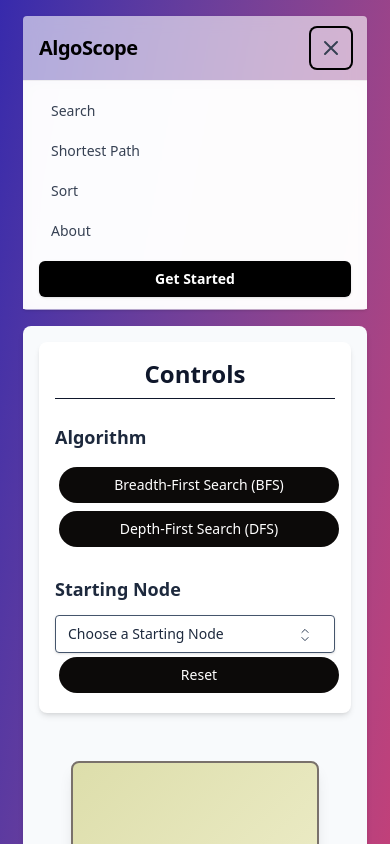
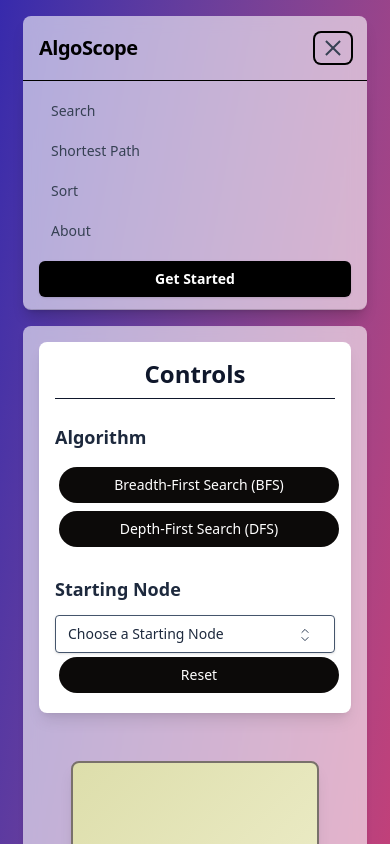
Before and after one commit to bim-adi/AlgoScope, a React (Vite) app: page /search in a window 390 px wide. Both pictures are taken after a click on the button "Toggle menu". Shown: the top 844 px of the page. Built offline with nearby package versions, Linux system fonts and the light colour scheme.

Commit message:
huge-ui-change

```diff
--- a/src/components/Home.jsx
+++ b/src/components/Home.jsx
@@ -14,24 +14,28 @@ export const Home = () => {
           description="Bubble, Merge, Quick, Heap Sort, etc."
           color="bg-blue-100"
           link="/sort"
+          time={0.7}
         />
         <AlgoCard
           title="Searching Algorithms"
           description="BFS, DFS, Binary Search, Linear Search..."
           color="bg-green-100"
           link="/search"
+          time={0.8}
         />
         <AlgoCard
           title="Graph Algorithms"
           description="Dijkstra, Floyd-Warshall, Topological Sort..."
           color="bg-pink-100"
           link="/spath"
+          time={0.9}
         />
         <AlgoCard
           title="Dynamic Programming"
           description="Knapsack, LCS, Matrix Chain Multiplication..."
           color="bg-purple-100"
           link="/"
+          time={1}
         />
       </div>
     </div>
--- a/src/components/Navbar.jsx
+++ b/src/components/Navbar.jsx
@@ -1,5 +1,55 @@
 import React, { useState } from 'react'
 import { Link } from 'react-router-dom'
+// 1. Import motion and AnimatePresence
+import { motion, AnimatePresence } from 'framer-motion'
+
+// 2. Define the bounce transition
+const bounceTransition = {
+  type: 'spring',
+  stiffness: 260,
+  damping: 15,
+}
+
+// 3. Define variants for the icon lines
+const topVariants = {
+  closed: { rotate: 0, y: 0 },
+  open: { rotate: 45, y: 6 }, // Move down 6px
+}
+const middleVariants = {
+  closed: { opacity: 1 },
+  open: { opacity: 0 },
+}
+const bottomVariants = {
+  closed: { rotate: 0, y: 0 },
+  open: { rotate: -45, y: -6 }, // Move up 6px
+}
+
+// 4. Define variants for the mobile menu panel
+const menuVariants = {
+  closed: {
+    opacity: 0,
+    y: -10, // Start 10px up
+    transition: {
+      duration: 0.2,
+    },
+  },
+  open: {
+    opacity: 1,
+    y: 0, // Animate to 0
+    transition: {
+      type: 'spring',
+      stiffness: 260,
+      damping: 20,
+      staggerChildren: 0.05, // Animate links one by one
+    },
+  },
+}
+
+// Variant for the links inside the mobile menu
+const menuItemVariants = {
+  closed: { opacity: 0, y: -10 },
+  open: { opacity: 1, y: 0 },
+}
 
 export const Navbar = () => {
   const [open, setOpen] = useState(false)
@@ -12,8 +62,17 @@ export const Navbar = () => {
     { name: 'About', href: '/about' },
   ]
 
+  // Helper component for the icon lines
+  const Line = ({ variants }) => (
+    <motion.div
+      className="h-0.5 w-5 bg-gray-700" // Changed to match your icon color
+      variants={variants}
+      transition={bounceTransition}
+    />
+  )
+
   return (
-    <header className="sticky top-0 z-50 w-full border-b border-black/5 bg-white/70 backdrop-blur supports-[backdrop-filter]:bg-white/60 rounded shadow-sm">
+    <header className="sticky top-0 z-50 w-full border-b border-black/5 bg-white/70 backdrop-blur supports-[backdrop-filter]:bg-white/60 rounded-lg shadow-lg">
       <nav className="mx-auto max-w-7xl px-4 sm:px-6 lg:px-8">
         <div className="flex h-16 items-center justify-between">
           <Link to="/" className="text-xl font-semibold tracking-tight">
@@ -46,52 +105,117 @@ export const Navbar = () => {
             </Link>
           </div>
 
-          <button
+          {/*           <button */}
+          {/*             type="button" */}
+          {/*             aria-label="Toggle menu" */}
+          {/*             aria-expanded={open} */}
+          {/*             onClick={() => setOpen((o) => !o)} */}
+          {/*             className="md:hidden inline-flex items-center justify-center rounded-md p-2 text-gray-700 hover:bg-gray-100 focus:outline-none focus:ring-2 focus:ring-black" */}
+          {/*           > */}
+          {/*             <svg */}
+          {/*               className={`h-6 w-6 ${open ? 'hidden' : 'block'}`} */}
+          {/*               viewBox="0 0 24 24" */}
+          {/*               fill="none" */}
+          {/*               stroke="currentColor" */}
+          {/*               strokeWidth="2" */}
+          {/*             > */}
+          {/*               <path */}
+          {/*                 strokeLinecap="round" */}
+          {/*                 strokeLinejoin="round" */}
+          {/*                 d="M4 6h16M4 12h16M4 18h16" */}
+          {/*               /> */}
+          {/*             </svg> */}
+          {/*             <svg */}
+          {/*               className={`h-6 w-6 ${open ? 'block' : 'hidden'}`} */}
+          {/*               viewBox="0 0 24 24" */}
+          {/*               fill="none" */}
+          {/*               stroke="currentColor" */}
+          {/*               strokeWidth="2" */}
+          {/*             > */}
+          {/*               <path */}
+          {/*                 strokeLinecap="round" */}
+          {/*                 strokeLinejoin="round" */}
+          {/*                 d="M6 18L18 6M6 6l12 12" */}
+          {/*               /> */}
+          {/*             </svg> */}
+          {/*           </button> */}
+          {/*         </div> */}
+          {/*       </nav> */}
+          {/**/}
+          {/*       <div */}
+          {/*         className={`md:hidden ${ */}
+          {/*           open ? 'block' : 'hidden' */}
+          {/*         } border-t border-black/5 bg-white/90 backdrop-blur shadow-lg rounded-lg`} */}
+          {/*       > */}
+          {/*         <div className="mx-auto max-w-7xl px-4 sm:px-6 lg:px-8 py-3"> */}
+          {/*           <ul className="space-y-1"> */}
+          {/*             {links.map((link) => ( */}
+          {/*               <li key={link.name}> */}
+          {/*                 <Link */}
+          {/*                   to={link.href} */}
+          {/*                   onClick={() => { */}
+          {/*                     setActive(link.name) */}
+          {/*                     setOpen(false) */}
+          {/*                   }} */}
+          {/*                   className={`block rounded-md px-3 py-2 text-sm font-medium transition-colors ${ */}
+          {/*                     active === link.name */}
+          {/*                       ? 'bg-black text-white' */}
+          {/*                       : 'text-gray-700 hover:text-black hover:bg-gray-100' */}
+          {/*                   }`} */}
+          {/*                 > */}
+          {/*                   {link.name} */}
+          {/*                 </Link> */}
+          {/*               </li> */}
+          {/*             ))} */}
+          {/*           </ul> */}
+          {/*           <Link */}
+          {/*             to="#get-started" */}
+          {/*             className="mt-3 block text-center rounded-md bg-black px-4 py-2 text-sm font-semibold text-white shadow-sm hover:bg-gray-800" */}
+          {/*           > */}
+          {/*             Get Started */}
+          {/*           </Link> */}
+          {/*         </div> */}
+          {/*       </div> */}
+          {/*     </header> */}
+          {/*   ) */}
+          {/* } */}
+
+          {/* 5. Apply the animation to the button */}
+          <motion.button
             type="button"
             aria-label="Toggle menu"
             aria-expanded={open}
             onClick={() => setOpen((o) => !o)}
-            className="md:hidden inline-flex items-center justify-center rounded-md p-2 text-gray-700 hover:bg-gray-100 focus:outline-none focus:ring-2 focus:ring-black"
+            // Animate between 'open' and 'closed' states
+            animate={open ? 'open' : 'closed'}
+            className="md:hidden inline-flex flex-col items-center justify-center gap-1 rounded-md p-2 text-gray-700 hover:bg-gray-100 focus:outline-none focus:ring-2 focus:ring-black"
           >
-            <svg
-              className={`h-6 w-6 ${open ? 'hidden' : 'block'}`}
-              viewBox="0 0 24 24"
-              fill="none"
-              stroke="currentColor"
-              strokeWidth="2"
-            >
-              <path
-                strokeLinecap="round"
-                strokeLinejoin="round"
-                d="M4 6h16M4 12h16M4 18h16"
-              />
-            </svg>
-            <svg
-              className={`h-6 w-6 ${open ? 'block' : 'hidden'}`}
-              viewBox="0 0 24 24"
-              fill="none"
-              stroke="currentColor"
-              strokeWidth="2"
-            >
-              <path
-                strokeLinecap="round"
-                strokeLinejoin="round"
-                d="M6 18L18 6M6 6l12 12"
-              />
-            </svg>
-          </button>
+            {/* 6. Remove old SVGs and add animated lines */}
+            <Line variants={topVariants} />
+            <Line variants={middleVariants} />
+            <Line variants={bottomVariants} />
+          </motion.button>
         </div>
       </nav>
 
-      <div
-        className={`md:hidden ${
-          open ? 'block' : 'hidden'
-        } border-t border-black/5 bg-white/90 backdrop-blur`}
+      {/* 7. Animate the mobile menu dropdown */}
+      <AnimatePresence>
+        {open && (
+          <motion.div
+            key="mobile-menu"
+            // Remove Tailwind's show/hide, let framer-motion handle it
+            className="md:hidden border-t border-black-5 shadow-lg rounded-b-lg overflow-hidden "
+            // Apply variants
+            variants={menuVariants}
+            initial="closed"
+            animate="open"
+            exit="closed"
           >
             <div className="mx-auto max-w-7xl px-4 sm:px-6 lg:px-8 py-3">
               <ul className="space-y-1">
                 {links.map((link) => (
-              <li key={link.name}>
+                  // Animate each link
+                  <motion.li key={link.name} variants={menuItemVariants}>
                     <Link
                       to={link.href}
                       onClick={() => {
@@ -106,17 +230,22 @@ export const Navbar = () => {
                     >
                       {link.name}
                     </Link>
-              </li>
+                  </motion.li>
                 ))}
               </ul>
+              <motion.div variants={menuItemVariants}>
                 <Link
                   to="#get-started"
+                  onClick={() => setOpen(false)}
                   className="mt-3 block text-center rounded-md bg-black px-4 py-2 text-sm font-semibold text-white shadow-sm hover:bg-gray-800"
                 >
                   Get Started
                 </Link>
+              </motion.div>
             </div>
-      </div>
+          </motion.div>
+        )}
+      </AnimatePresence>
     </header>
   )
 }
--- a/src/components/searchAlgo/VisualizerPage.jsx
+++ b/src/components/searchAlgo/VisualizerPage.jsx
@@ -4,6 +4,7 @@ import { CodeDisplay } from './CodeDisplay'
 import { MenuSelectNodeSearch } from './MenuSelectNodeSearch'
 import { MenuSelectAlgorithm } from './MenuSelectAlgorithm'
 import StatusDisplay from '../StatusDisplay'
+import { motion } from 'framer-motion'
 
 export const VisualizerPage = () => {
   const [node, setNode] = useState(null)
@@ -20,9 +21,14 @@ export const VisualizerPage = () => {
   }
 
   return (
-    <div className="lg:w-full w-86  flex flex-col lg:flex-row p-4 bg-slate-50 min-h-screen shadow-md rounded-lg">
+    <motion.div
+      className="lg:w-full w-86  flex flex-col lg:flex-row p-4 bg-slate-50 min-h-screen shadow-md rounded-lg backdrop-blur supports-[backdrop-filter]:bg-white/60 "
+      initial={{ opacity: 0, y: 20 }} // Start: invisible and 20px down
+      animate={{ opacity: 1, y: 0 }} // End: fully visible at original position
+      transition={{ duration: 1, ease: 'easeInOut' }} // Animation settings
+    >
       {/* Left Panel: Controls */}
-      <div className="w-full lg:w-1/4 xl:w-1/5 p-4 space-y-6 bg-white shadow-md rounded-lg">
+      <div className="w-full lg:w-1/4 xl:w-1/5 p-4 space-y-6 bg-white shadow-lg rounded-lg">
         <h2 className="text-2xl font-bold text-center text-slate-900 border-b pb-2">
           Controls
         </h2>
@@ -38,6 +44,6 @@ export const VisualizerPage = () => {
         <CanvasSearching algorithm={algorithm} vertex={node} />
         <CodeDisplay algorithm={algorithm} />
       </div>
-    </div>
+    </motion.div>
   )
 }
```
Also changed, not shown: src/components/AlgoCard.jsx (+21 -6 lines), src/components/shortestPahAlgo/ShortestPathPage.jsx (+8 -2 lines), src/components/sortingAlgo/VisualizerPage.jsx (+8 -2 lines). Lines whose indentation alone changed are shown as unchanged.
